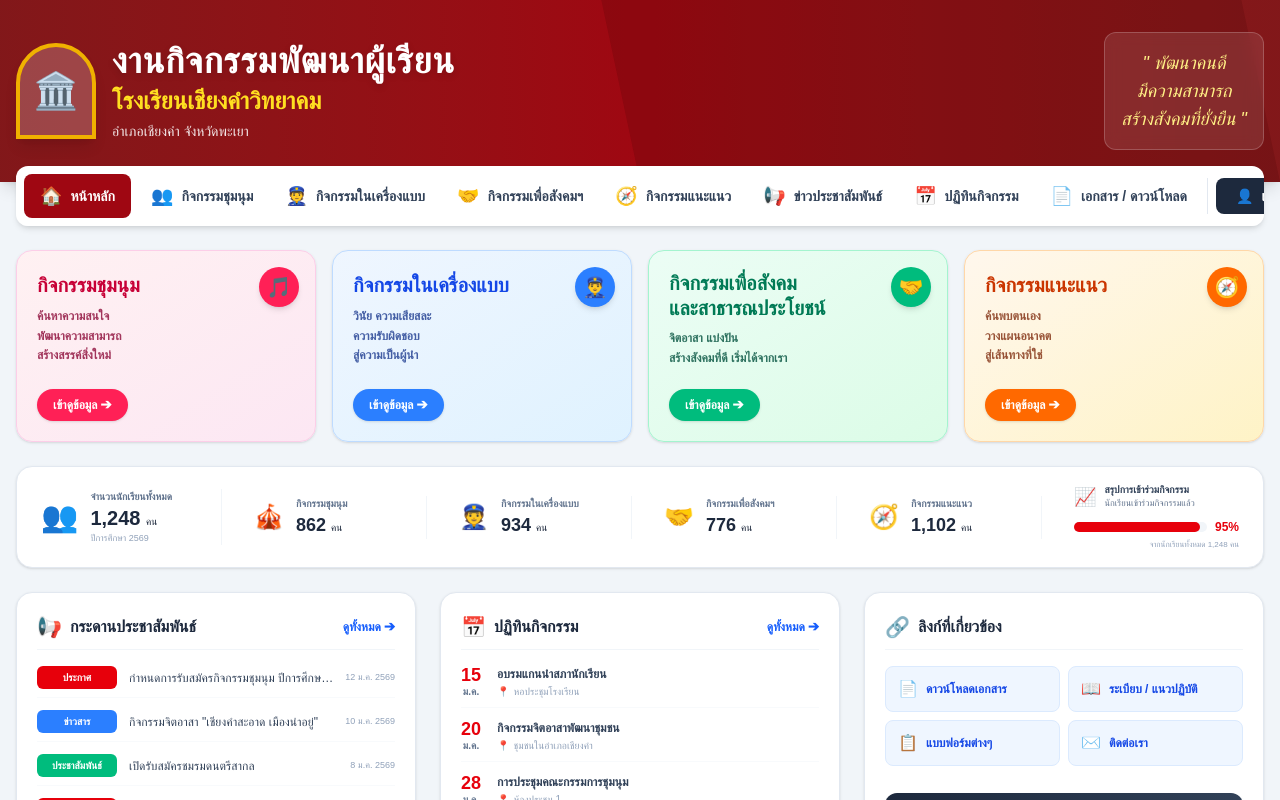
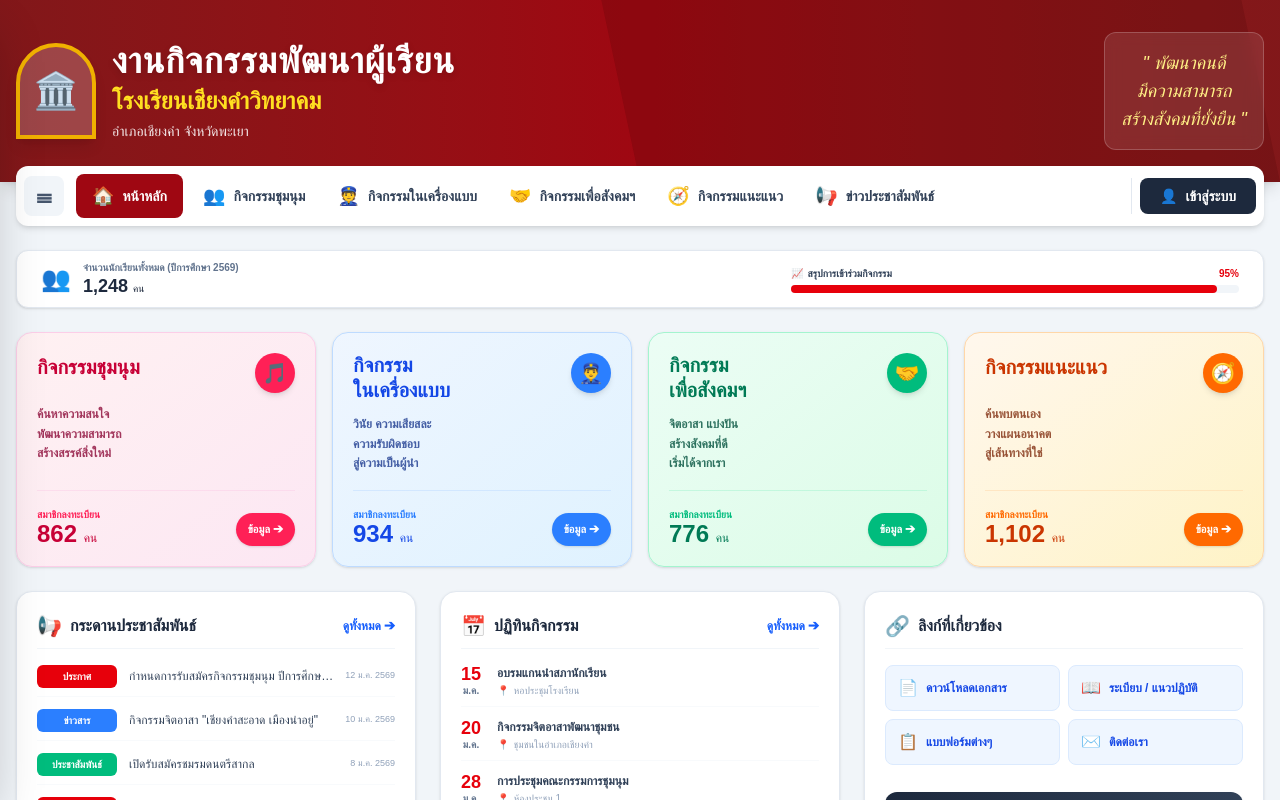
Before and after one commit to sutin2518-a11y/student-activity-app, a Next.js app: page / in a window 1280 px wide. Shown: the top 800 px of the page. Built offline with nearby package versions, Linux system fonts and the light colour scheme.

Commit message:
Apply full layout design matching the school prototype image

```diff
--- a/src/app/page.tsx
+++ b/src/app/page.tsx
@@ -1,20 +1,52 @@
 "use client";
 
-import React from "react";
+import React, { useState } from "react";
 import Link from "next/link";
 
 export default function HomePage() {
+  const [isSidebarOpen, setIsSidebarOpen] = useState(false);
+
   return (
-    <div className="min-h-screen bg-slate-100 font-sans text-slate-800 pb-10">
+    <div className="min-h-screen bg-slate-100 font-sans text-slate-800 pb-10 relative overflow-x-hidden">
+
+      {/* 🟢 Sidebar (เมนูด้านข้าง) */}
+      {isSidebarOpen && (
+        <div
+          className="fixed inset-0 bg-black/60 z-40 backdrop-blur-sm transition-opacity"
+          onClick={() => setIsSidebarOpen(false)}
+        ></div>
+      )}
+      <div className={`fixed inset-y-0 left-0 z-50 w-72 bg-white shadow-2xl transform transition-transform duration-300 flex flex-col ${isSidebarOpen ? 'translate-x-0' : '-translate-x-full'}`}>
+        <div className="bg-red-800 text-white p-5 flex justify-between items-center">
+          <div>
+            <h2 className="font-bold text-lg">เมนูทั้งหมด</h2>
+            <p className="text-xs text-red-200">งานกิจกรรมพัฒนาผู้เรียน</p>
+          </div>
+          <button onClick={() => setIsSidebarOpen(false)} className="text-white hover:bg-red-700 p-2 rounded-lg text-xl">✕</button>
+        </div>
+        <div className="flex-1 overflow-y-auto p-4 space-y-1 font-semibold text-sm">
+          <Link href="/" className="flex items-center gap-3 p-3 bg-red-50 text-red-700 rounded-xl"><span className="text-xl">🏠</span> หน้าหลัก</Link>
+          <Link href="#" className="flex items-center gap-3 p-3 hover:bg-slate-50 text-slate-700 rounded-xl transition"><span className="text-xl">👥</span> กิจกรรมชุมนุม</Link>
+          <Link href="#" className="flex items-center gap-3 p-3 hover:bg-slate-50 text-slate-700 rounded-xl transition"><span className="text-xl">👮</span> กิจกรรมในเครื่องแบบ</Link>
+          <Link href="#" className="flex items-center gap-3 p-3 hover:bg-slate-50 text-slate-700 rounded-xl transition"><span className="text-xl">🤝</span> กิจกรรมเพื่อสังคมฯ</Link>
+          <Link href="#" className="flex items-center gap-3 p-3 hover:bg-slate-50 text-slate-700 rounded-xl transition"><span className="text-xl">🧭</span> กิจกรรมแนะแนว</Link>
+          <div className="border-t border-slate-100 my-2"></div>
+          <Link href="#" className="flex items-center gap-3 p-3 hover:bg-slate-50 text-slate-700 rounded-xl transition"><span className="text-xl">📢</span> ข่าวประชาสัมพันธ์</Link>
+          <Link href="#" className="flex items-center gap-3 p-3 hover:bg-slate-50 text-slate-700 rounded-xl transition"><span className="text-xl">📅</span> ปฏิทินกิจกรรม</Link>
+          <Link href="#" className="flex items-center gap-3 p-3 hover:bg-slate-50 text-slate-700 rounded-xl transition"><span className="text-xl">📄</span> เอกสาร / ดาวน์โหลด</Link>
+        </div>
+        <div className="p-4 border-t border-slate-100">
+          <Link href="/login" className="flex items-center justify-center gap-2 w-full p-3 bg-slate-800 text-white rounded-xl hover:bg-slate-700 transition">
+            <span>👤</span> เข้าสู่ระบบ
+          </Link>
+        </div>
+      </div>
 
       {/* 🔴 ส่วนหัว (Header Banner) */}
       <header className="relative bg-gradient-to-r from-red-900 via-red-800 to-red-900 text-white overflow-hidden shadow-lg">
-        {/* รูปตกแต่งพื้นหลัง (จำลอง) */}
         <div className="absolute right-0 top-0 bottom-0 w-1/2 bg-red-950/20 skew-x-12 transform origin-bottom"></div>
-
         <div className="max-w-7xl mx-auto px-4 py-8 flex flex-col md:flex-row items-center justify-between relative z-10 gap-6">
           <div className="flex items-center gap-4">
-            {/* โลโก้จำลอง */}
             <div className="w-20 h-24 bg-white/20 rounded-t-full flex items-center justify-center border-4 border-yellow-500 shadow-lg">
               <span className="text-4xl">🏛️</span>
             </div>
@@ -24,24 +56,30 @@ export default function HomePage() {
               <p className="text-sm mt-1 opacity-90">อำเภอเชียงคำ จังหวัดพะเยา</p>
             </div>
           </div>
-
           <div className="hidden md:block text-center bg-white/10 backdrop-blur-sm p-4 rounded-xl border border-white/20">
             <p className="text-yellow-200 font-medium italic text-lg">" พัฒนาคนดี <br/> มีความสามารถ <br/> สร้างสังคมที่ยั่งยืน "</p>
           </div>
         </div>
       </header>
 
-      {/* ⚪ แถบเมนูนำทาง (Navigation Bar) */}
+      {/* ⚪ แถบเมนูนำทาง (ย่อให้สั้นลง และเพิ่มปุ่ม Sidebar) */}
       <nav className="max-w-7xl mx-auto px-2 md:px-4 -mt-4 relative z-20">
-        <div className="bg-white rounded-xl shadow-md p-2 flex items-center justify-between overflow-x-auto whitespace-nowrap hide-scrollbar gap-2 text-sm font-bold text-slate-700">
+        <div className="bg-white rounded-xl shadow-md p-2 flex items-center overflow-x-auto whitespace-nowrap hide-scrollbar gap-2 text-sm font-bold text-slate-700">
+
+          <button
+            onClick={() => setIsSidebarOpen(true)}
+            className="flex items-center justify-center w-10 h-10 bg-slate-100 text-slate-600 hover:bg-slate-200 hover:text-slate-800 rounded-lg transition mr-1 shrink-0"
+            title="เปิดเมนูทั้งหมด"
+          >
+            <span className="text-xl leading-none">☰</span>
+          </button>
+
           <Link href="/" className="flex items-center gap-2 px-4 py-2 bg-red-800 text-white rounded-lg"><span className="text-lg">🏠</span> หน้าหลัก</Link>
           <Link href="#" className="flex items-center gap-2 px-3 py-2 hover:bg-slate-100 rounded-lg transition"><span className="text-blue-500 text-lg">👥</span> กิจกรรมชุมนุม</Link>
           <Link href="#" className="flex items-center gap-2 px-3 py-2 hover:bg-slate-100 rounded-lg transition"><span className="text-blue-600 text-lg">👮</span> กิจกรรมในเครื่องแบบ</Link>
           <Link href="#" className="flex items-center gap-2 px-3 py-2 hover:bg-slate-100 rounded-lg transition"><span className="text-emerald-500 text-lg">🤝</span> กิจกรรมเพื่อสังคมฯ</Link>
           <Link href="#" className="flex items-center gap-2 px-3 py-2 hover:bg-slate-100 rounded-lg transition"><span className="text-orange-500 text-lg">🧭</span> กิจกรรมแนะแนว</Link>
-          <Link href="#" className="flex items-center gap-2 px-3 py-2 hover:bg-slate-100 rounded-lg transition"><span className="text-blue-500 text-lg">📢</span> ข่าวประชาสัมพันธ์</Link>
-          <Link href="#" className="flex items-center gap-2 px-3 py-2 hover:bg-slate-100 rounded-lg transition"><span className="text-slate-500 text-lg">📅</span> ปฏิทินกิจกรรม</Link>
-          <Link href="#" className="flex items-center gap-2 px-3 py-2 hover:bg-slate-100 rounded-lg transition"><span className="text-slate-500 text-lg">📄</span> เอกสาร / ดาวน์โหลด</Link>
+          <Link href="#" className="flex items-center gap-2 px-3 py-2 hover:bg-slate-100 rounded-lg transition"><span className="text-pink-500 text-lg">📢</span> ข่าวประชาสัมพันธ์</Link>
 
           <div className="ml-auto pl-2 border-l border-slate-200">
             <Link href="/login" className="flex items-center gap-2 px-5 py-2 bg-slate-800 text-white rounded-lg hover:bg-slate-700 transition">
@@ -53,117 +91,105 @@ export default function HomePage() {
 
       <main className="max-w-7xl mx-auto px-4 mt-6 space-y-6">
 
-        {/* 🟡 1. การ์ดกิจกรรม 4 สี */}
+        {/* 📊 สรุปสถิติรวมแบบกะทัดรัด (ย้ายจากกล่องใหญ่มาไว้ตรงนี้) */}
+        <div className="flex flex-col md:flex-row justify-between items-center bg-white px-6 py-3 rounded-xl shadow-sm border border-slate-200 gap-4">
+          <div className="flex items-center gap-3">
+            <span className="text-2xl">👥</span>
+            <div>
+              <p className="text-[10px] text-slate-500 font-bold leading-none mb-1">จำนวนนักเรียนทั้งหมด (ปีการศึกษา 2569)</p>
+              <p className="text-lg font-black text-slate-800 leading-none">1,248 <span className="text-[10px] font-normal">คน</span></p>
+            </div>
+          </div>
+          <div className="flex-1 max-w-md w-full">
+            <div className="flex justify-between items-end mb-1">
+              <p className="text-[10px] font-bold text-slate-700 flex items-center gap-1"><span className="text-red-600">📈</span> สรุปการเข้าร่วมกิจกรรม</p>
+              <p className="text-[10px] font-bold text-red-600">95%</p>
+            </div>
+            <div className="w-full bg-slate-100 rounded-full h-2">
+              <div className="bg-red-600 h-2 rounded-full" style={{ width: '95%' }}></div>
+            </div>
+          </div>
+        </div>
+
+        {/* 🟡 1. การ์ดกิจกรรม 4 สี (ดึงสถิติเข้ามาไว้ในกล่อง) */}
         <div className="grid grid-cols-1 md:grid-cols-2 lg:grid-cols-4 gap-4">
 
-          {/* ชุมนุม (สีชมพู) */}
-          <div className="bg-gradient-to-br from-rose-50 to-pink-100 rounded-2xl p-5 border border-pink-200 relative overflow-hidden flex flex-col justify-between h-48 shadow-sm">
-            <div className="absolute top-4 right-4 w-10 h-10 bg-rose-500 text-white rounded-full flex items-center justify-center text-xl shadow-md z-10">🎵</div>
-            <div className="relative z-10">
-              <h3 className="text-rose-700 font-extrabold text-xl mb-2">กิจกรรมชุมนุม</h3>
+          {/* ชุมนุม */}
+          <div className="bg-gradient-to-br from-rose-50 to-pink-100 rounded-2xl p-5 border border-pink-200 relative overflow-hidden flex flex-col justify-between shadow-sm">
+            <div>
+              <div className="flex justify-between items-start mb-3">
+                <h3 className="text-rose-700 font-extrabold text-xl">กิจกรรมชุมนุม</h3>
+                <div className="w-10 h-10 bg-rose-500 text-white rounded-full flex items-center justify-center text-xl shadow-md shrink-0">🎵</div>
+              </div>
               <p className="text-rose-900/80 text-xs font-semibold leading-relaxed">ค้นหาความสนใจ<br/>พัฒนาความสามารถ<br/>สร้างสรรค์สิ่งใหม่</p>
             </div>
-            <Link href="/login" className="mt-4 bg-rose-500 hover:bg-rose-600 text-white text-xs font-bold py-2 px-4 rounded-full w-max shadow-sm transition relative z-10">เข้าดูข้อมูล ➔</Link>
+            <div className="mt-4 flex items-end justify-between border-t border-pink-200/50 pt-4">
+              <div>
+                <p className="text-[10px] text-rose-500 font-bold">สมาชิกลงทะเบียน</p>
+                <p className="text-2xl font-black text-rose-700 leading-none">862 <span className="text-xs font-normal">คน</span></p>
+              </div>
+              <Link href="/login" className="bg-rose-500 hover:bg-rose-600 text-white text-[11px] font-bold py-2 px-3 rounded-full shadow-sm transition">ข้อมูล ➔</Link>
+            </div>
           </div>
 
-          {/* เครื่องแบบ (สีฟ้า) */}
-          <div className="bg-gradient-to-br from-blue-50 to-sky-100 rounded-2xl p-5 border border-blue-200 relative overflow-hidden flex flex-col justify-between h-48 shadow-sm">
-            <div className="absolute top-4 right-4 w-10 h-10 bg-blue-500 text-white rounded-full flex items-center justify-center text-xl shadow-md z-10">👮‍♂️</div>
-            <div className="relative z-10">
-              <h3 className="text-blue-700 font-extrabold text-xl mb-2">กิจกรรมในเครื่องแบบ</h3>
+          {/* เครื่องแบบ */}
+          <div className="bg-gradient-to-br from-blue-50 to-sky-100 rounded-2xl p-5 border border-blue-200 relative overflow-hidden flex flex-col justify-between shadow-sm">
+            <div>
+              <div className="flex justify-between items-start mb-3">
+                <h3 className="text-blue-700 font-extrabold text-xl leading-tight">กิจกรรม<br/>ในเครื่องแบบ</h3>
+                <div className="w-10 h-10 bg-blue-500 text-white rounded-full flex items-center justify-center text-xl shadow-md shrink-0">👮‍♂️</div>
+              </div>
               <p className="text-blue-900/80 text-xs font-semibold leading-relaxed">วินัย ความเสียสละ<br/>ความรับผิดชอบ<br/>สู่ความเป็นผู้นำ</p>
             </div>
-            <Link href="/login" className="mt-4 bg-blue-500 hover:bg-blue-600 text-white text-xs font-bold py-2 px-4 rounded-full w-max shadow-sm transition relative z-10">เข้าดูข้อมูล ➔</Link>
+            <div className="mt-4 flex items-end justify-between border-t border-blue-200/50 pt-4">
+              <div>
+                <p className="text-[10px] text-blue-500 font-bold">สมาชิกลงทะเบียน</p>
+                <p className="text-2xl font-black text-blue-700 leading-none">934 <span className="text-xs font-normal">คน</span></p>
+              </div>
+              <Link href="/login" className="bg-blue-500 hover:bg-blue-600 text-white text-[11px] font-bold py-2 px-3 rounded-full shadow-sm transition">ข้อมูล ➔</Link>
+            </div>
           </div>
 
-          {/* เพื่อสังคม (สีเขียว) */}
-          <div className="bg-gradient-to-br from-emerald-50 to-green-100 rounded-2xl p-5 border border-emerald-200 relative overflow-hidden flex flex-col justify-between h-48 shadow-sm">
-            <div className="absolute top-4 right-4 w-10 h-10 bg-emerald-500 text-white rounded-full flex items-center justify-center text-xl shadow-md z-10">🤝</div>
-            <div className="relative z-10">
-              <h3 className="text-emerald-700 font-extrabold text-xl mb-2 leading-tight">กิจกรรมเพื่อสังคม<br/>และสาธารณประโยชน์</h3>
-              <p className="text-emerald-900/80 text-xs font-semibold leading-relaxed mt-1">จิตอาสา แบ่งปัน<br/>สร้างสังคมที่ดี เริ่มได้จากเรา</p>
+          {/* เพื่อสังคม */}
+          <div className="bg-gradient-to-br from-emerald-50 to-green-100 rounded-2xl p-5 border border-emerald-200 relative overflow-hidden flex flex-col justify-between shadow-sm">
+            <div>
+              <div className="flex justify-between items-start mb-3">
+                <h3 className="text-emerald-700 font-extrabold text-xl leading-tight">กิจกรรม<br/>เพื่อสังคมฯ</h3>
+                <div className="w-10 h-10 bg-emerald-500 text-white rounded-full flex items-center justify-center text-xl shadow-md shrink-0">🤝</div>
+              </div>
+              <p className="text-emerald-900/80 text-xs font-semibold leading-relaxed">จิตอาสา แบ่งปัน<br/>สร้างสังคมที่ดี<br/>เริ่มได้จากเรา</p>
             </div>
-            <Link href="/login" className="mt-4 bg-emerald-500 hover:bg-emerald-600 text-white text-xs font-bold py-2 px-4 rounded-full w-max shadow-sm transition relative z-10">เข้าดูข้อมูล ➔</Link>
+            <div className="mt-4 flex items-end justify-between border-t border-emerald-200/50 pt-4">
+              <div>
+                <p className="text-[10px] text-emerald-500 font-bold">สมาชิกลงทะเบียน</p>
+                <p className="text-2xl font-black text-emerald-700 leading-none">776 <span className="text-xs font-normal">คน</span></p>
+              </div>
+              <Link href="/login" className="bg-emerald-500 hover:bg-emerald-600 text-white text-[11px] font-bold py-2 px-3 rounded-full shadow-sm transition">ข้อมูล ➔</Link>
+            </div>
           </div>
 
-          {/* แนะแนว (สีส้ม) */}
-          <div className="bg-gradient-to-br from-orange-50 to-amber-100 rounded-2xl p-5 border border-orange-200 relative overflow-hidden flex flex-col justify-between h-48 shadow-sm">
-            <div className="absolute top-4 right-4 w-10 h-10 bg-orange-500 text-white rounded-full flex items-center justify-center text-xl shadow-md z-10">🧭</div>
-            <div className="relative z-10">
-              <h3 className="text-orange-700 font-extrabold text-xl mb-2">กิจกรรมแนะแนว</h3>
+          {/* แนะแนว */}
+          <div className="bg-gradient-to-br from-orange-50 to-amber-100 rounded-2xl p-5 border border-orange-200 relative overflow-hidden flex flex-col justify-between shadow-sm">
+            <div>
+              <div className="flex justify-between items-start mb-3">
+                <h3 className="text-orange-700 font-extrabold text-xl">กิจกรรมแนะแนว</h3>
+                <div className="w-10 h-10 bg-orange-500 text-white rounded-full flex items-center justify-center text-xl shadow-md shrink-0">🧭</div>
+              </div>
               <p className="text-orange-900/80 text-xs font-semibold leading-relaxed">ค้นพบตนเอง<br/>วางแผนอนาคต<br/>สู่เส้นทางที่ใช่</p>
             </div>
-            <Link href="/login" className="mt-4 bg-orange-500 hover:bg-orange-600 text-white text-xs font-bold py-2 px-4 rounded-full w-max shadow-sm transition relative z-10">เข้าดูข้อมูล ➔</Link>
+            <div className="mt-4 flex items-end justify-between border-t border-orange-200/50 pt-4">
+              <div>
+                <p className="text-[10px] text-orange-500 font-bold">สมาชิกลงทะเบียน</p>
+                <p className="text-2xl font-black text-orange-700 leading-none">1,102 <span className="text-xs font-normal">คน</span></p>
+              </div>
+              <Link href="/login" className="bg-orange-500 hover:bg-orange-600 text-white text-[11px] font-bold py-2 px-3 rounded-full shadow-sm transition">ข้อมูล ➔</Link>
+            </div>
           </div>
 
         </div>
 
-        {/* 📊 2. แถบสถิติ */}
-        <div className="bg-white rounded-2xl p-4 shadow-sm border border-slate-200 grid grid-cols-2 md:grid-cols-3 lg:grid-cols-6 gap-4 items-center divide-x divide-slate-100">
-
-          <div className="flex items-center gap-3 pl-2">
-            <div className="text-rose-600 text-3xl">👥</div>
-            <div>
-              <p className="text-[10px] text-slate-500 font-bold">จำนวนนักเรียนทั้งหมด</p>
-              <p className="text-xl font-black text-slate-800">1,248 <span className="text-[10px] font-normal">คน</span></p>
-              <p className="text-[9px] text-slate-400">ปีการศึกษา 2569</p>
-            </div>
-          </div>
-
-          <div className="flex items-center gap-3 pl-4">
-            <div className="text-rose-500 text-2xl">🎪</div>
-            <div>
-              <p className="text-[10px] text-slate-500 font-bold">กิจกรรมชุมนุม</p>
-              <p className="text-lg font-black text-slate-800">862 <span className="text-[10px] font-normal">คน</span></p>
-            </div>
-          </div>
-
-          <div className="flex items-center gap-3 pl-4">
-            <div className="text-blue-500 text-2xl">👮</div>
-            <div>
-              <p className="text-[10px] text-slate-500 font-bold">กิจกรรมในเครื่องแบบ</p>
-              <p className="text-lg font-black text-slate-800">934 <span className="text-[10px] font-normal">คน</span></p>
-            </div>
-          </div>
-
-          <div className="flex items-center gap-3 pl-4">
-            <div className="text-emerald-500 text-2xl">🤝</div>
-            <div>
-              <p className="text-[10px] text-slate-500 font-bold">กิจกรรมเพื่อสังคมฯ</p>
-              <p className="text-lg font-black text-slate-800">776 <span className="text-[10px] font-normal">คน</span></p>
-            </div>
-          </div>
-
-          <div className="flex items-center gap-3 pl-4">
-            <div className="text-orange-500 text-2xl">🧭</div>
-            <div>
-              <p className="text-[10px] text-slate-500 font-bold">กิจกรรมแนะแนว</p>
-              <p className="text-lg font-black text-slate-800">1,102 <span className="text-[10px] font-normal">คน</span></p>
-            </div>
-          </div>
-
-          <div className="pl-4 pr-2">
-            <div className="flex items-center gap-2 mb-1">
-              <span className="text-red-700 text-lg">📈</span>
-              <div>
-                <p className="text-[10px] font-bold text-slate-700 leading-tight">สรุปการเข้าร่วมกิจกรรม</p>
-                <p className="text-[9px] text-slate-500">นักเรียนเข้าร่วมกิจกรรมแล้ว</p>
-              </div>
-            </div>
-            <div className="flex items-center gap-2 mt-2">
-              <div className="w-full bg-slate-100 rounded-full h-2.5">
-                <div className="bg-red-600 h-2.5 rounded-full" style={{ width: '95%' }}></div>
-              </div>
-              <span className="text-red-600 font-bold text-xs">95%</span>
-            </div>
-            <p className="text-[8px] text-slate-400 mt-1 text-right">จากนักเรียนทั้งหมด 1,248 คน</p>
-          </div>
-
-        </div>
-
-        {/* 📰 3. คอลัมน์ด้านล่าง 3 ส่วน */}
-        <div className="grid grid-cols-1 lg:grid-cols-3 gap-6">
-
+        {/* 📰 2. คอลัมน์ด้านล่าง 3 ส่วน (คงเดิมตามการออกแบบ) */}
+        <div className="grid grid-cols-1 lg:grid-cols-3 gap-6 mt-2">
           {/* ข่าวประชาสัมพันธ์ */}
           <div className="bg-white rounded-2xl p-5 shadow-sm border border-slate-200">
             <div className="flex justify-between items-center mb-4 border-b border-slate-100 pb-2">
@@ -225,7 +251,6 @@ export default function HomePage() {
                 <span className="text-slate-600 text-xl">🔗</span> ลิงก์ที่เกี่ยวข้อง
               </h3>
             </div>
-
             <div className="grid grid-cols-2 gap-2 mb-4">
               <Link href="#" className="flex items-center gap-2 bg-blue-50 text-blue-700 text-xs font-semibold px-3 py-2.5 rounded-lg border border-blue-100 hover:bg-blue-100 transition">
                 <span className="text-base">📄</span> ดาวน์โหลดเอกสาร
@@ -240,23 +265,18 @@ export default function HomePage() {
                 <span className="text-base">✉️</span> ติดต่อเรา
               </Link>
             </div>
-
-            {/* แบนเนอร์เข้าร่วมกิจกรรมด้านล่างสุด */}
             <Link href="/login" className="mt-auto group bg-gradient-to-r from-slate-800 to-slate-700 rounded-xl p-4 flex items-center justify-between text-white hover:from-slate-700 hover:to-slate-600 transition shadow-md">
               <div>
                 <p className="font-bold text-sm">ร่วมกิจกรรม สร้างประสบการณ์</p>
                 <p className="text-xs text-slate-300 mt-1">พัฒนาตนเอง สู่อนาคตที่ดีกว่า</p>
               </div>
-              <div className="w-8 h-8 bg-white/20 rounded-full flex items-center justify-center group-hover:translate-x-1 transition-transform">
-                ➔
-              </div>
+              <div className="w-8 h-8 bg-white/20 rounded-full flex items-center justify-center group-hover:translate-x-1 transition-transform">➔</div>
             </Link>
           </div>
-
         </div>
       </main>
 
-      {/* 🛑 Footer สีแดงด้านล่าง */}
+      {/* 🛑 Footer */}
       <div className="mt-10 bg-red-800 text-white py-3 px-4 text-center text-xs font-medium flex flex-col md:flex-row justify-between items-center max-w-7xl mx-auto rounded-t-xl opacity-90">
         <p>"เชื่อมต่อกิจกรรม สร้างโอกาส พัฒนานักเรียนสู่สังคมที่ยั่งยืน"</p>
         <p className="mt-1 md:mt-0">งานกิจกรรมพัฒนาผู้เรียน โรงเรียนเชียงคำวิทยาคม</p>
```
